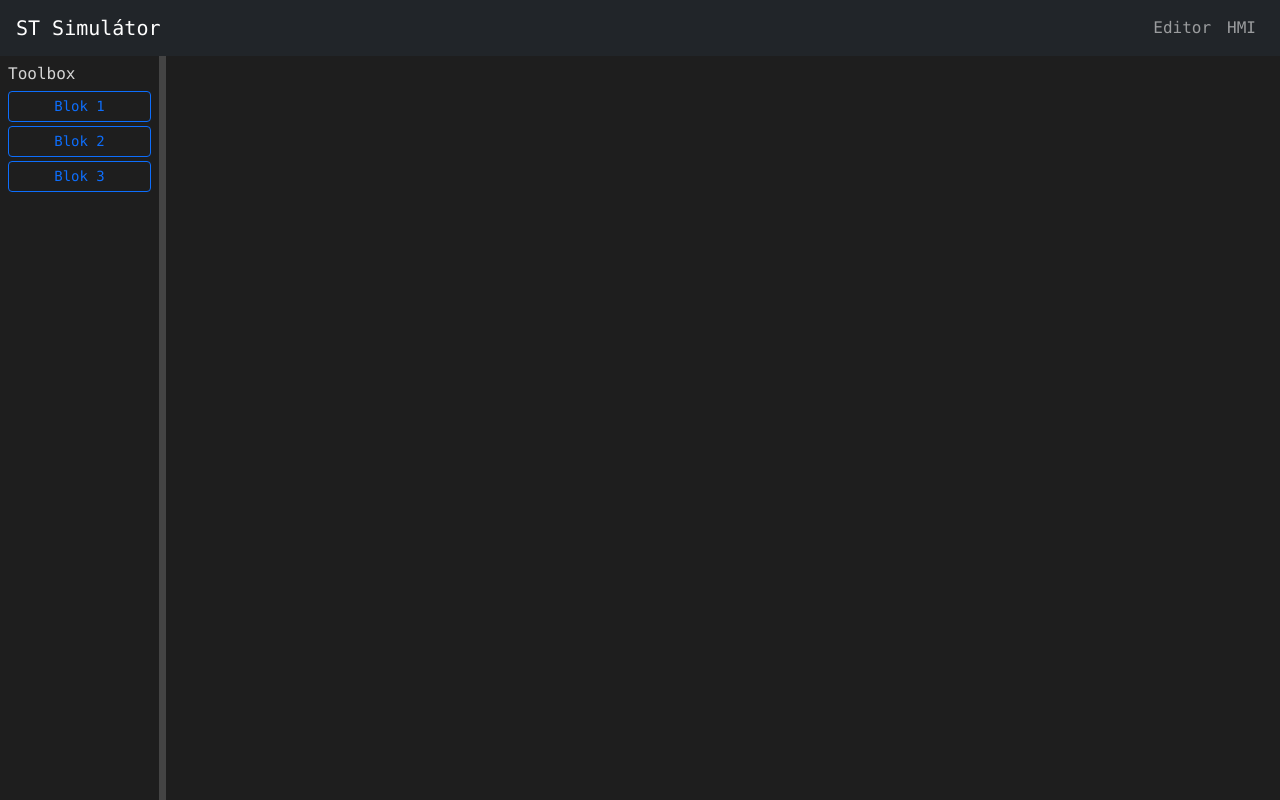
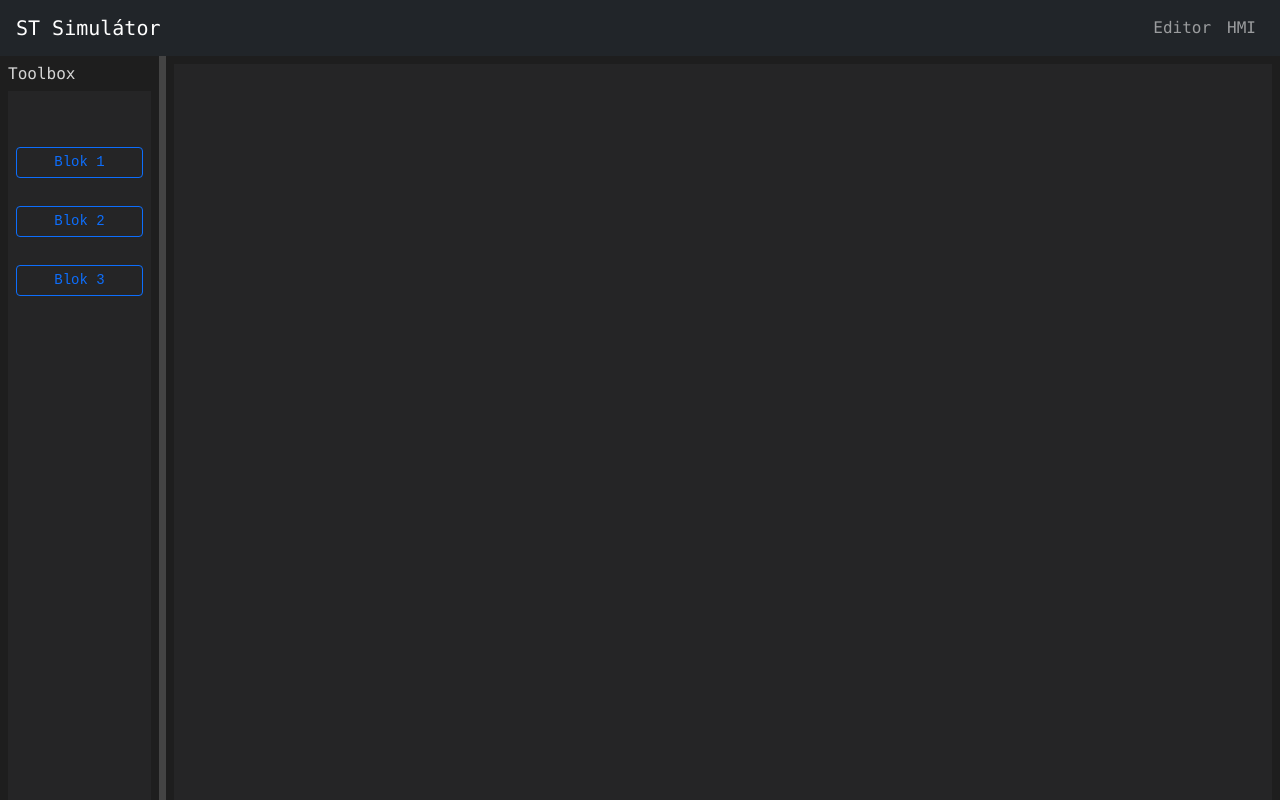
Before and after one commit to FilipMajchrak/Bakalarka-3.1, a plain HTML site: page HMI.html in a window 1280 px wide. Drawn offline with nearby package versions, Linux system fonts and the light colour scheme.

Commit message:
rozdelenie HMI a style

```diff
--- a/HMI.html
+++ b/HMI.html
@@ -28,15 +28,19 @@
     <div class="split-container">
       <div class="toolbox">
         <h6>Toolbox</h6>
-        <button class="btn btn-sm btn-outline-primary w-100 mb-1">Blok 1</button>
-        <button class="btn btn-sm btn-outline-primary w-100 mb-1">Blok 2</button>
-        <button class="btn btn-sm btn-outline-primary w-100">Blok 3</button>
+          <div class="inner">
+            <button class="btn btn-sm btn-outline-primary w-100 mb-1">Blok 1</button>
+            <button class="btn btn-sm btn-outline-primary w-100 mb-1">Blok 2</button>
+            <button class="btn btn-sm btn-outline-primary w-100">Blok 3</button>
+          </div>
       </div>
 
-      <div id="h-resizer" data-resize="x"></div>
+      <div id="h-resizer" class="resizer-x" data-resize="x"></div>
 
       <div class="right-panel">
+        <div class="inner">
         <!-- Editor alebo hlavná časť -->
+        </div>
       </div>
     </div>
 
--- a/style/HMI.css
+++ b/style/HMI.css
@@ -1,17 +1,34 @@
 .toolbox {
-  background-color: #1e1e1e; /* rovnaké */
-  border-right: 1px solid #444; /* rovnaké */
-  width: 160px;         /* užšie */
+  width: 160px;
   min-width: 120px;
-  padding: 0.5rem;      /* menší vnútrajšok */
-  overflow-y: auto;
+  background-color: #1e1e1e;
+  border-right: 1px solid #444;
+  padding: 0.5rem;
+  display: flex;
+  flex-direction: column;
 }
 
 .hmi-page .split-container {
-  margin: 0;
-  padding: 0;
+    margin: 0;
+    padding: 0;
 }
 
 .hmi-page .right-panel {
-  padding: 0; /* len pre HMI */
+    padding: 0.5rem; /* len pre HMI */
 }
+
+.inner {
+    height: 100%;
+    background: #252526; /* o trochu svetlejšia ako right-panel */
+    padding: 0.5rem;
+    overflow-y: auto;
+    white-space: pre-wrap;
+    font-family: monospace;
+    border: none; /* nie hrubý border, ak ho nepotrebuješ */
+    margin: 0;
+}
+
+.toolbox .inner {
+  flex: 1;
+  overflow-y: auto; /* len zvislý scroll ak treba */
+}
```
